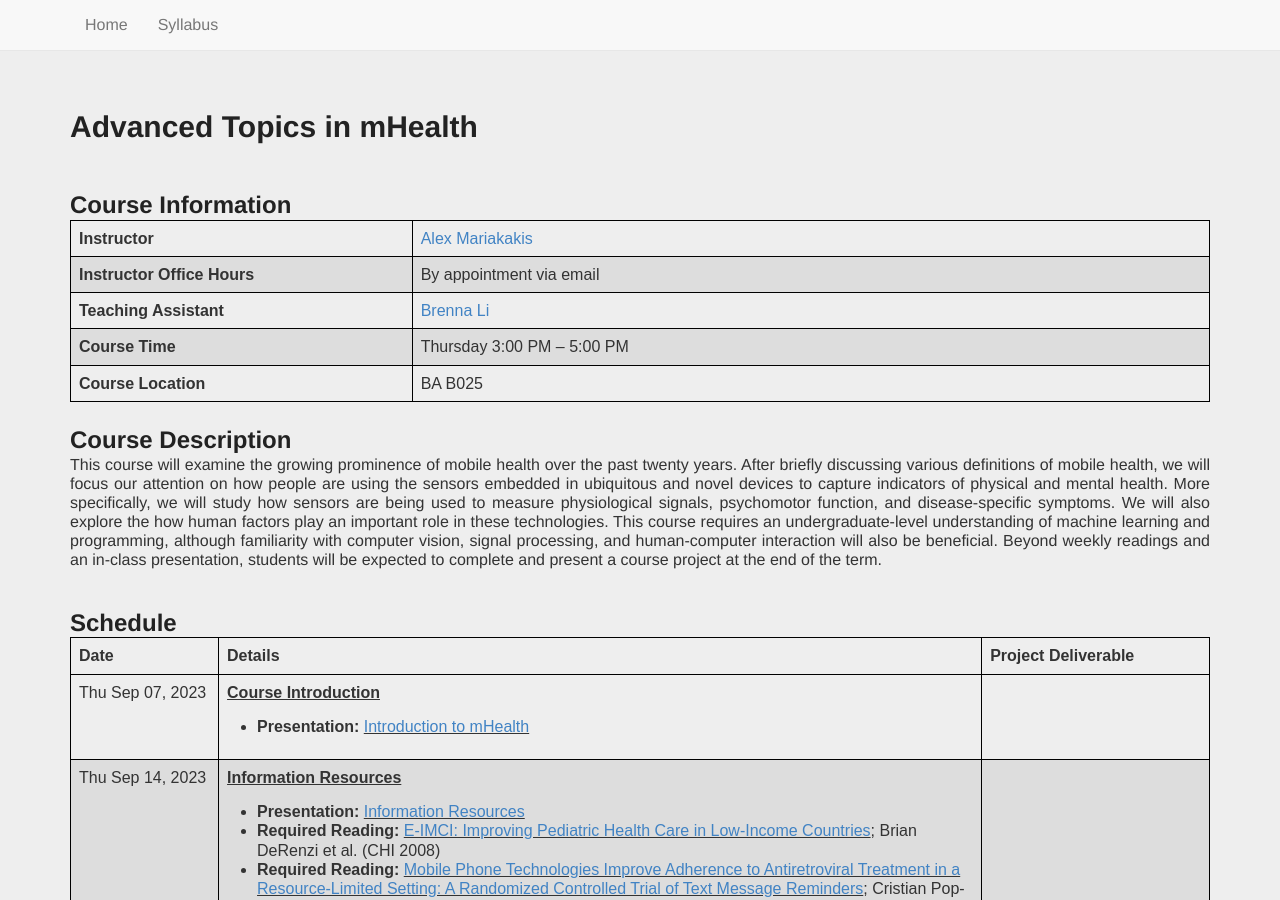
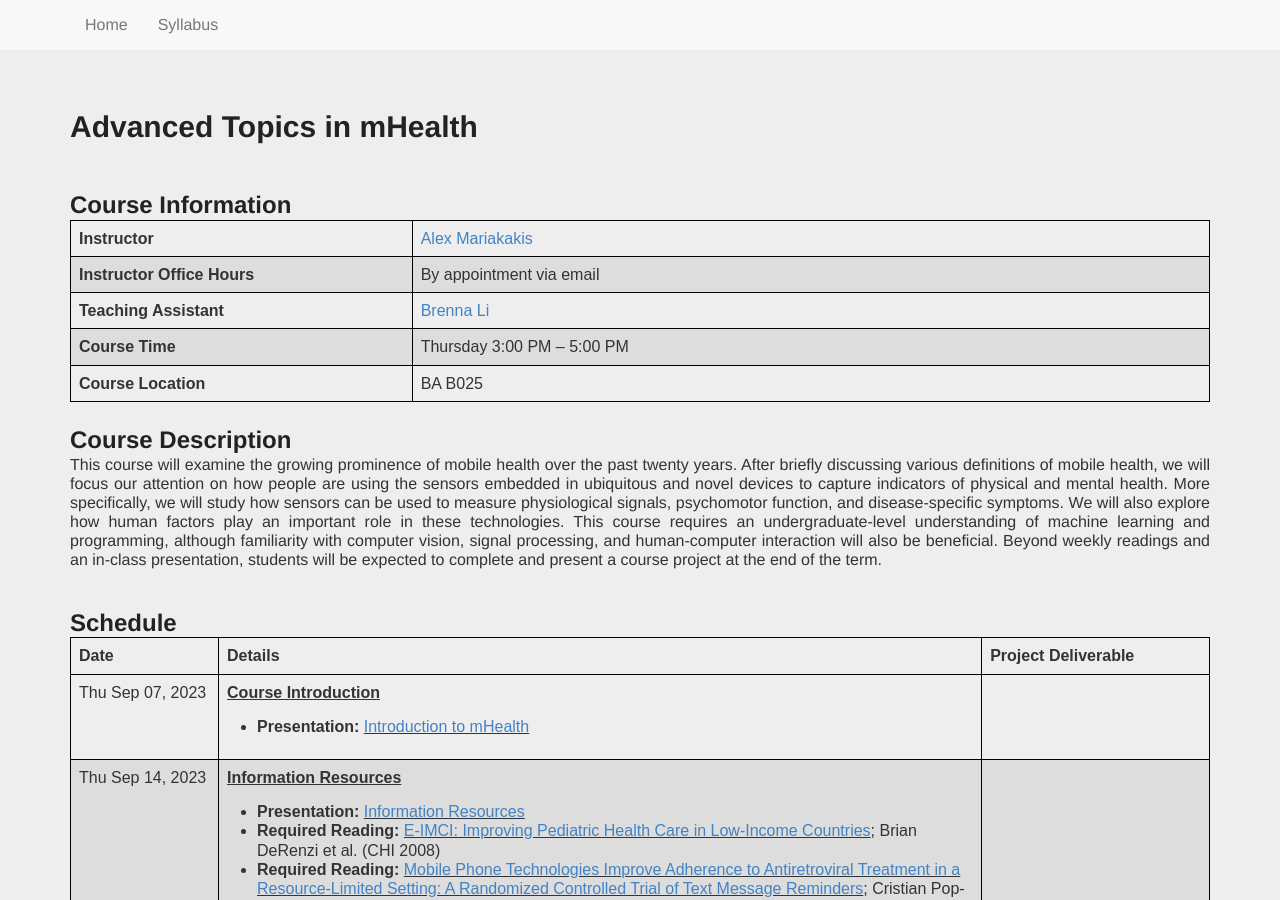
Before and after one commit to mariakakis/mhealth-course, a Jekyll site: the page built from index.html, in a window 1280 px wide and 900 px high. Built offline with Jekyll 4.4.1, drawn with Linux system fonts in a browser that asks for light colours; some web fonts are replaced.

Commit message:
fixing typo

```diff
--- a/index.html
+++ b/index.html
@@ -46,7 +46,7 @@ layout: default
 <div class="row">
   <div class="col-xs-12">
     <h2>Course Description</h2>
-    <p>This course will examine the growing prominence of mobile health over the past twenty years. After briefly discussing various definitions of mobile health, we will focus our attention on how people are using the sensors embedded in ubiquitous and novel devices to capture indicators of physical and mental health. More specifically, we will study how sensors are being used to measure physiological signals, psychomotor function, and disease-specific symptoms. We will also explore the how human factors play an important role in these technologies. This course requires an undergraduate-level understanding of machine learning and programming, although familiarity with computer vision, signal processing, and human-computer interaction will also be beneficial. Beyond weekly readings and an in-class presentation, students will be expected to complete and present a course project at the end of the term.</p>
+    <p>This course will examine the growing prominence of mobile health over the past twenty years. After briefly discussing various definitions of mobile health, we will focus our attention on how people are using the sensors embedded in ubiquitous and novel devices to capture indicators of physical and mental health. More specifically, we will study how sensors can be used to measure physiological signals, psychomotor function, and disease-specific symptoms. We will also explore how human factors play an important role in these technologies. This course requires an undergraduate-level understanding of machine learning and programming, although familiarity with computer vision, signal processing, and human-computer interaction will also be beneficial. Beyond weekly readings and an in-class presentation, students will be expected to complete and present a course project at the end of the term.</p>
   </div>
 </div>
 
```
